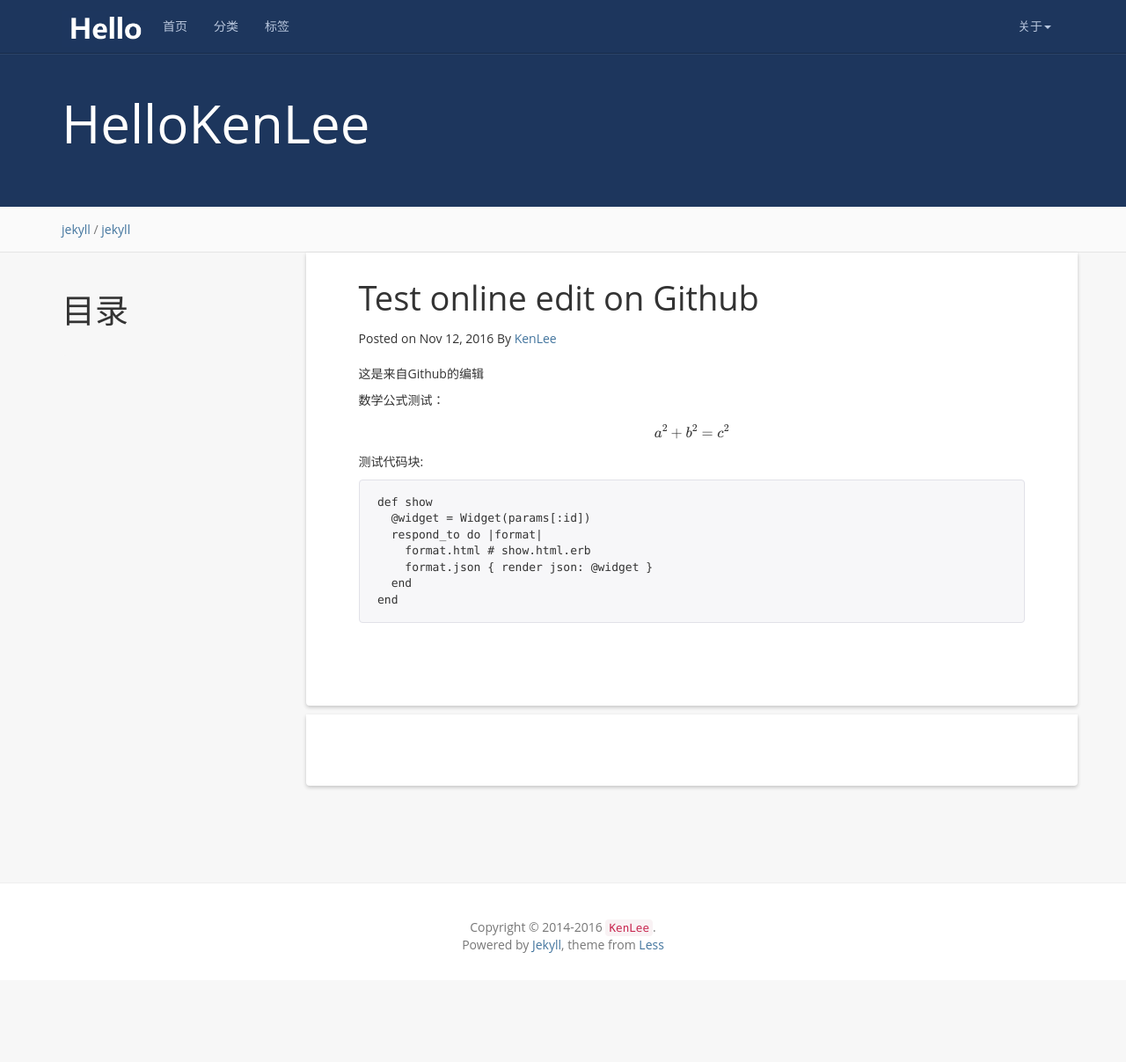
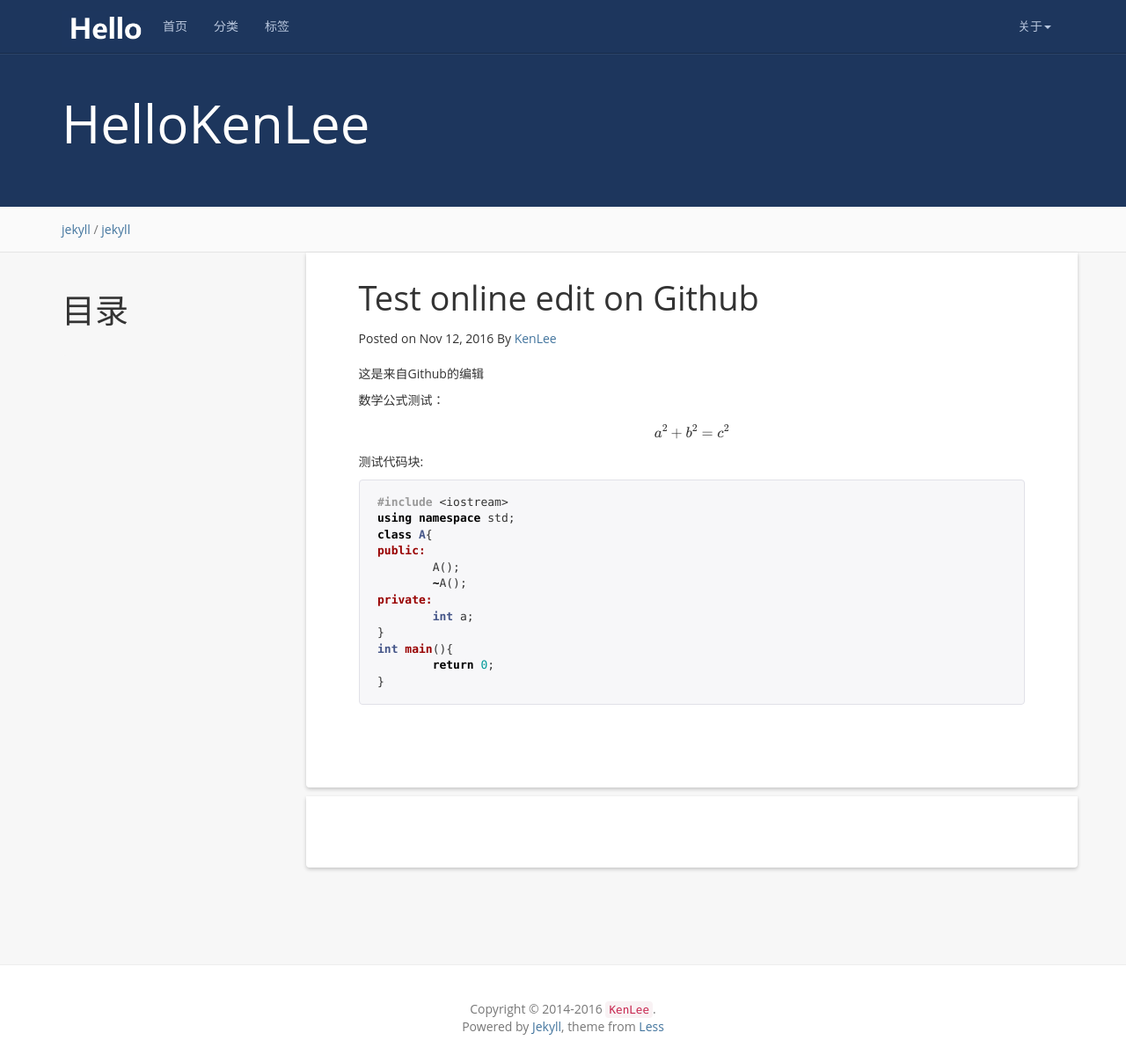
Before and after one commit to hellokenlee/hellokenlee.github.io, a Jekyll site: the page built from _posts/2016-11-13-test-online-edit.md, in a window 1280 px wide and 1207 px high. Shown: the whole window at 88% size. Built offline with Jekyll 4.4.1, drawn with Linux system fonts in a browser that asks for light colours; formulas are drawn with MathJax 3; comment, search, counter and statistics services are not loaded.

Commit message:
fix synac

````diff
--- a/_config.yml
+++ b/_config.yml
@@ -19,11 +19,10 @@
 
 # Build settings
 gems: [jekyll-paginate]
+highlighter: rouge
 markdown: kramdown
-highlighter: rouge
 kramdown:
   input: GFM
-  auto_ids: true
   syntax_highlighter: rouge
 
 # Comment system
--- a/_includes/head.html
+++ b/_includes/head.html
@@ -7,6 +7,7 @@
 	<link rel="shortcut icon" href="{{ '/styles/images/favicon.jpg' | prepend: site.baseurl }}">
 	<link rel="icon" href="{{ '/styles/images/favicon.jpg' | prepend: site.baseurl }}">
 
+	<link rel="stylesheet" href="{{ '/styles/css/syntax.css' | prepend: site.baseurl }}">
 	<link rel="stylesheet" href="{{ '/styles/css/index.css' | prepend: site.baseurl }}">
 	<link rel="stylesheet" href="{{ '/styles/css/fontawesome/css/font-awesome.min.css' | prepend: site.baseurl }}">
 	<link rel="canonical" href="{{ page.url | replace:'index.html','' | prepend: site.baseurl }}">
--- a/_posts/2016-11-13-test-online-edit.md
+++ b/_posts/2016-11-13-test-online-edit.md
@@ -13,12 +13,17 @@
 $$a^2 + b^2 = c^2$$
 
 测试代码块:
-```ruby
-def show
-  @widget = Widget(params[:id])
-  respond_to do |format|
-    format.html # show.html.erb
-    format.json { render json: @widget }
-  end
-end
-```
+{% highlight cpp %}
+#include <iostream>
+using namespace std;
+class A{
+public:
+	A();
+	~A();
+private:
+	int a;
+}
+int main(){
+	return 0;
+}
+{% endhighlight %}
--- /dev/null
+++ b/styles/css/syntax.css
@@ -0,0 +1,209 @@
+.highlight table td { padding: 5px; }
+.highlight table pre { margin: 0; }
+.highlight .cm {
+  color: #999988;
+  font-style: italic;
+}
+.highlight .cp {
+  color: #999999;
+  font-weight: bold;
+}
+.highlight .c1 {
+  color: #999988;
+  font-style: italic;
+}
+.highlight .cs {
+  color: #999999;
+  font-weight: bold;
+  font-style: italic;
+}
+.highlight .c, .highlight .cd {
+  color: #999988;
+  font-style: italic;
+}
+.highlight .err {
+  color: #a61717;
+  background-color: #e3d2d2;
+}
+.highlight .gd {
+  color: #000000;
+  background-color: #ffdddd;
+}
+.highlight .ge {
+  color: #000000;
+  font-style: italic;
+}
+.highlight .gr {
+  color: #aa0000;
+}
+.highlight .gh {
+  color: #999999;
+}
+.highlight .gi {
+  color: #000000;
+  background-color: #ddffdd;
+}
+.highlight .go {
+  color: #888888;
+}
+.highlight .gp {
+  color: #555555;
+}
+.highlight .gs {
+  font-weight: bold;
+}
+.highlight .gu {
+  color: #aaaaaa;
+}
+.highlight .gt {
+  color: #aa0000;
+}
+.highlight .kc {
+  color: #000000;
+  font-weight: bold;
+}
+.highlight .kd {
+  color: #000000;
+  font-weight: bold;
+}
+.highlight .kn {
+  color: #000000;
+  font-weight: bold;
+}
+.highlight .kp {
+  color: #000000;
+  font-weight: bold;
+}
+.highlight .kr {
+  color: #000000;
+  font-weight: bold;
+}
+.highlight .kt {
+  color: #445588;
+  font-weight: bold;
+}
+.highlight .k, .highlight .kv {
+  color: #000000;
+  font-weight: bold;
+}
+.highlight .mf {
+  color: #009999;
+}
+.highlight .mh {
+  color: #009999;
+}
+.highlight .il {
+  color: #009999;
+}
+.highlight .mi {
+  color: #009999;
+}
+.highlight .mo {
+  color: #009999;
+}
+.highlight .m, .highlight .mb, .highlight .mx {
+  color: #009999;
+}
+.highlight .sb {
+  color: #d14;
+}
+.highlight .sc {
+  color: #d14;
+}
+.highlight .sd {
+  color: #d14;
+}
+.highlight .s2 {
+  color: #d14;
+}
+.highlight .se {
+  color: #d14;
+}
+.highlight .sh {
+  color: #d14;
+}
+.highlight .si {
+  color: #d14;
+}
+.highlight .sx {
+  color: #d14;
+}
+.highlight .sr {
+  color: #009926;
+}
+.highlight .s1 {
+  color: #d14;
+}
+.highlight .ss {
+  color: #990073;
+}
+.highlight .s {
+  color: #d14;
+}
+.highlight .na {
+  color: #008080;
+}
+.highlight .bp {
+  color: #999999;
+}
+.highlight .nb {
+  color: #0086B3;
+}
+.highlight .nc {
+  color: #445588;
+  font-weight: bold;
+}
+.highlight .no {
+  color: #008080;
+}
+.highlight .nd {
+  color: #3c5d5d;
+  font-weight: bold;
+}
+.highlight .ni {
+  color: #800080;
+}
+.highlight .ne {
+  color: #990000;
+  font-weight: bold;
+}
+.highlight .nf {
+  color: #990000;
+  font-weight: bold;
+}
+.highlight .nl {
+  color: #990000;
+  font-weight: bold;
+}
+.highlight .nn {
+  color: #555555;
+}
+.highlight .nt {
+  color: #000080;
+}
+.highlight .vc {
+  color: #008080;
+}
+.highlight .vg {
+  color: #008080;
+}
+.highlight .vi {
+  color: #008080;
+}
+.highlight .nv {
+  color: #008080;
+}
+.highlight .ow {
+  color: #000000;
+  font-weight: bold;
+}
+.highlight .o {
+  color: #000000;
+  font-weight: bold;
+}
+.highlight .w {
+  color: #bbbbbb;
+}
+.highlight {
+  background-color: #f8f8f8;
+}
````
Also changed, not shown: 9 other files.
